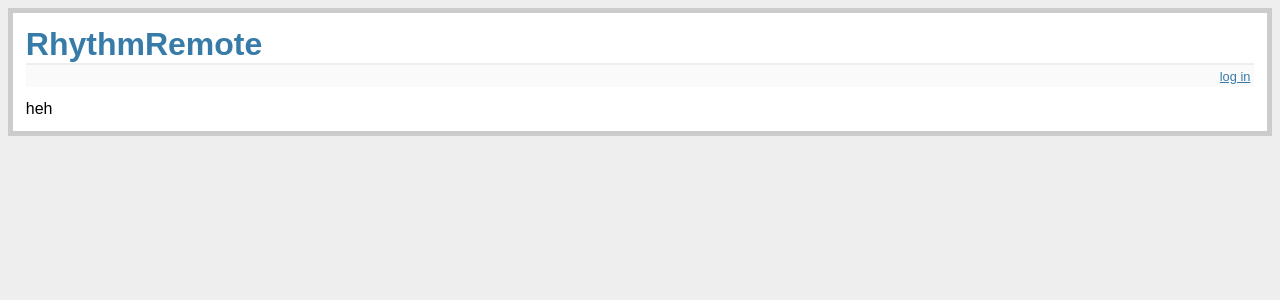
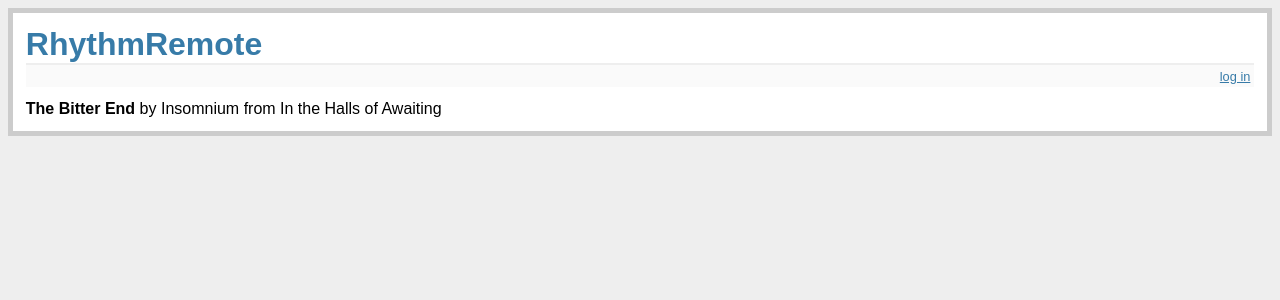
Before and after one commit to MorrisJobke/RhythmRemote, a Python web app: template src/templates/index.html in a window 1280 px wide. Shown: the top 300 px of the page. Run offline with Jinja, Linux system fonts and the light colour scheme; the template is opened without the code that fills it, so the values that code supplies are empty.

Commit message:
template improvement

```diff
--- a/src/templates/index.html
+++ b/src/templates/index.html
@@ -1,4 +1,6 @@
 {% extends "layout.html" %}
 {% block body %}
-	heh
+	<div id=currentlyPlaying>
+		<strong>The Bitter End</strong> by Insomnium from In the Halls of Awaiting
+	</div>
 {% endblock %}
```
